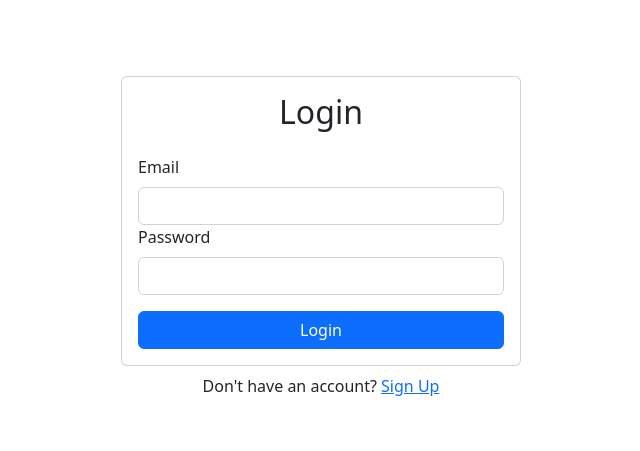
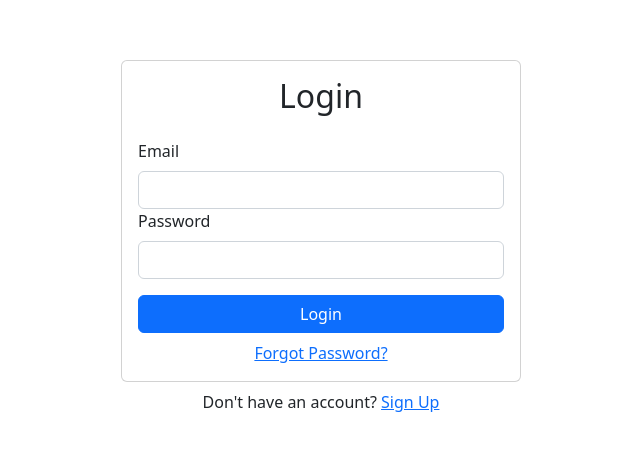
Before and after one commit to shahbaz42/React_Authentication, a React (Create React App) app: page /login in a window 1280 px wide. Shown: the part 163-614 px from the top of the page, without its empty margins (319-959 px from the left). Built offline with nearby package versions, Linux system fonts and the light colour scheme; no server answers.

Commit message:
update login componenet

```diff
--- a/src/components/Login.js
+++ b/src/components/Login.js
@@ -3,7 +3,7 @@
 import { useAuth } from '../context/AuthContext';
 import { Link, useNavigate } from "react-router-dom";
 
-export default function Signup() {
+export default function Login() {
     // useRefs for storing the email and password
     const emailRef = useRef()
     const passwordRef = useRef()
@@ -48,6 +48,9 @@
                         {loading ? loadingAnimation() : "Login"}
                     </Button>
                 </Form>
+                <div className="w-100 text-center mt-2">
+                    <Link to="/forgot-password">Forgot Password?</Link>
+                </div>
             </Card.Body>
         </Card>
         <div className="w-100 text-center mt-2">
```
